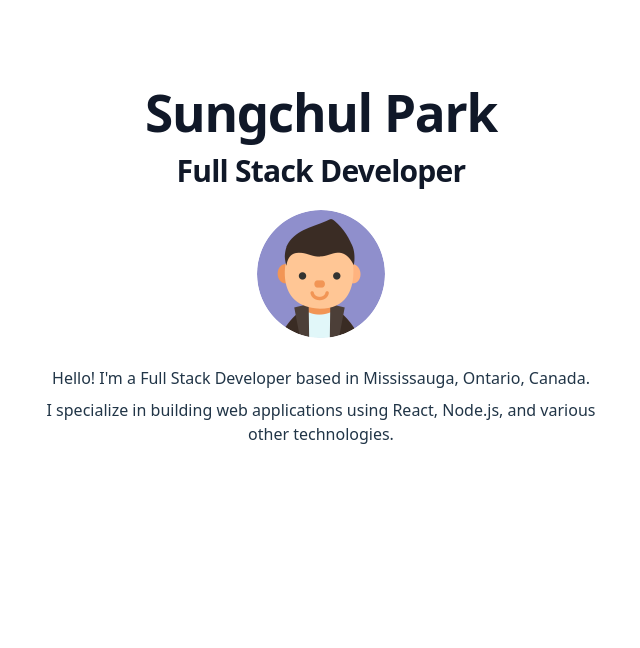
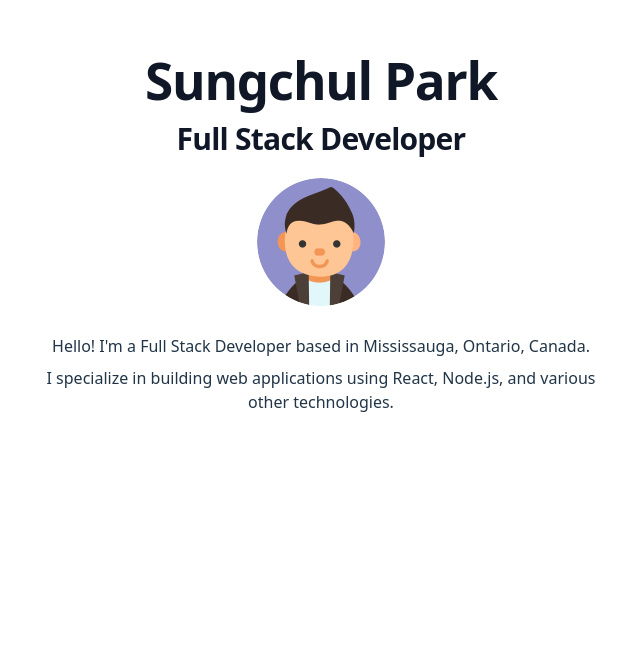
Before and after one commit to sungchulpark1/sungchulpark1.github.io, a React (Vite) app in the folder web-portfolio/: page / in a window 1280 px wide. Shown: the part 129-777 px from the top of the page, without its empty margins (319-959 px from the left). Built offline with nearby package versions, Linux system fonts and the light colour scheme.

Commit message:
rm padding

```diff
--- a/web-portfolio/src/App.tsx
+++ b/web-portfolio/src/App.tsx
@@ -6,7 +6,7 @@ import Footer from "./components/Footer"
 
 function App() {
   return (
-    <div className="flex flex-col items-center justify-center p-8">
+    <div className="flex flex-col items-center justify-center">
       <Header />
 
       <Experience />
--- a/web-portfolio/src/components/Header.tsx
+++ b/web-portfolio/src/components/Header.tsx
@@ -3,7 +3,7 @@ import avatar from "./../assets/avatar.png"
 
 function Header() {
   return (
-    <div className="min-h-[calc(100vh-theme(spacing.8)*2)] flex flex-col justify-center items-center p-8">
+    <div className="min-h-[calc(100vh-theme(spacing.8)*2)] flex flex-col justify-center items-center">
       <motion.div
       className="flex flex-col justify-center items-center w-full text-center"
       initial={{ opacity: 0, scale: 0.5 }}
```
